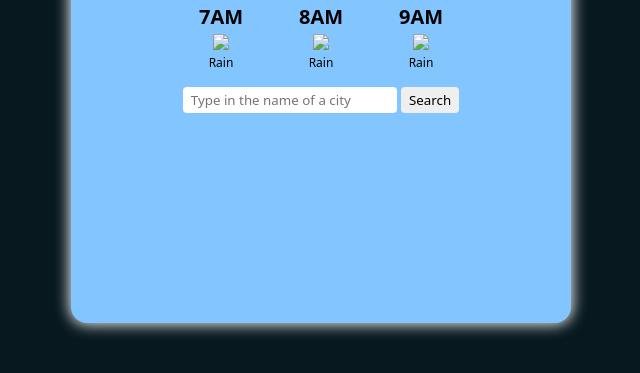
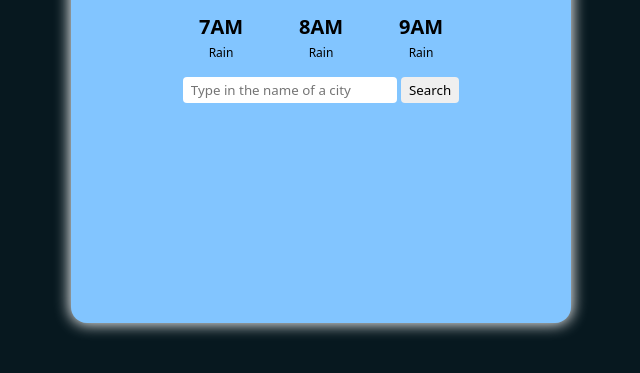
Before and after one commit to cdogcoder/weather-app, a website built with webpack: page src/index.html in a window 1280 px wide. Shown: the part 427-800 px from the top of the page, without its empty margins (319-959 px from the left). Built offline with nearby package versions, Linux system fonts and the light colour scheme.

Commit message:
Remove hourly temperature icon images
This is tedious work for marginal benefit.

```diff
--- a/src/index.html
+++ b/src/index.html
@@ -17,17 +17,14 @@
       <div class="hourly-temperatures">
         <div class="hourly-temperature">
             <p class="hour">7AM</p>
-            <img class="icon" src="#">
             <p class="temperature dom">Rain</p>
         </div>
         <div class="hourly-temperature">
             <p class="hour">8AM</p>
-            <img class="icon" src="#">
             <p class="temperature dom">Rain</p>
         </div>
         <div class="hourly-temperature">
             <p class="hour">9AM</p>
-            <img class="icon" src="#">
             <p class="temperature dom">Rain</p>
         </div>
       </div>
@@ -36,7 +33,6 @@
         <button class="search-button">Search</button>
       </div>
       <span class="loading-indicator"></span>
-      <!-- <img src="#" class="weather-gif"> -->
     </div>
   </body>
 </html>
--- a/src/script.js
+++ b/src/script.js
@@ -5,6 +5,7 @@ async function fetchWeatherData(location) {
     loadingIndicator.textContent = "Fetching..."
     const response = await fetch(`https://weather.visualcrossing.com/VisualCrossingWebServices/rest/services/timeline/${location}?unitGroup=us&key=3WRZYRZDUK273XPGNXVAZGD5Y&contentType=json`, {mode: "cors"});
     if (!response.ok) {
+        loadingIndicator.textContent = "";
         alert("The input was ass. Try again.");
         return {};
     }
```
